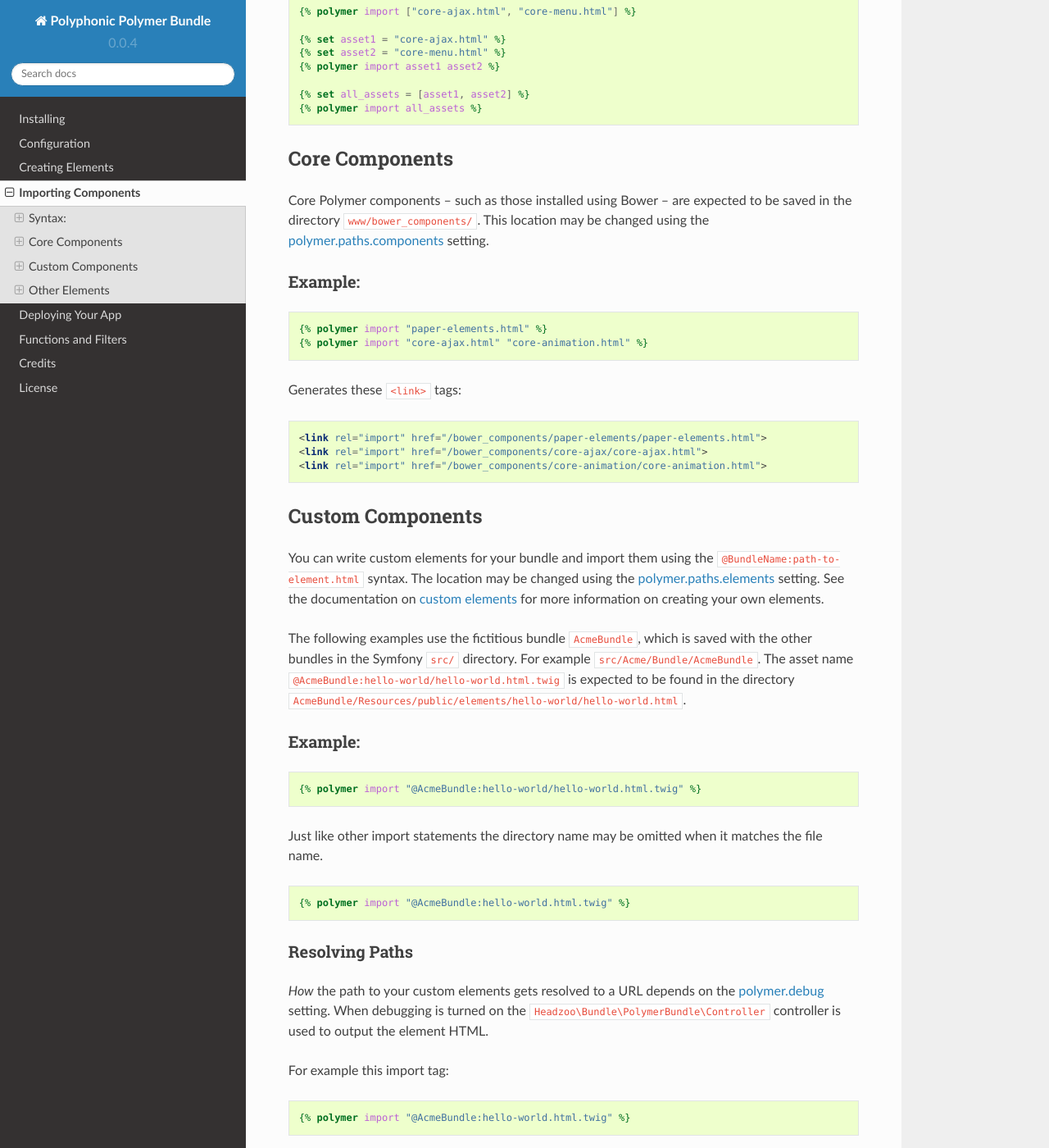
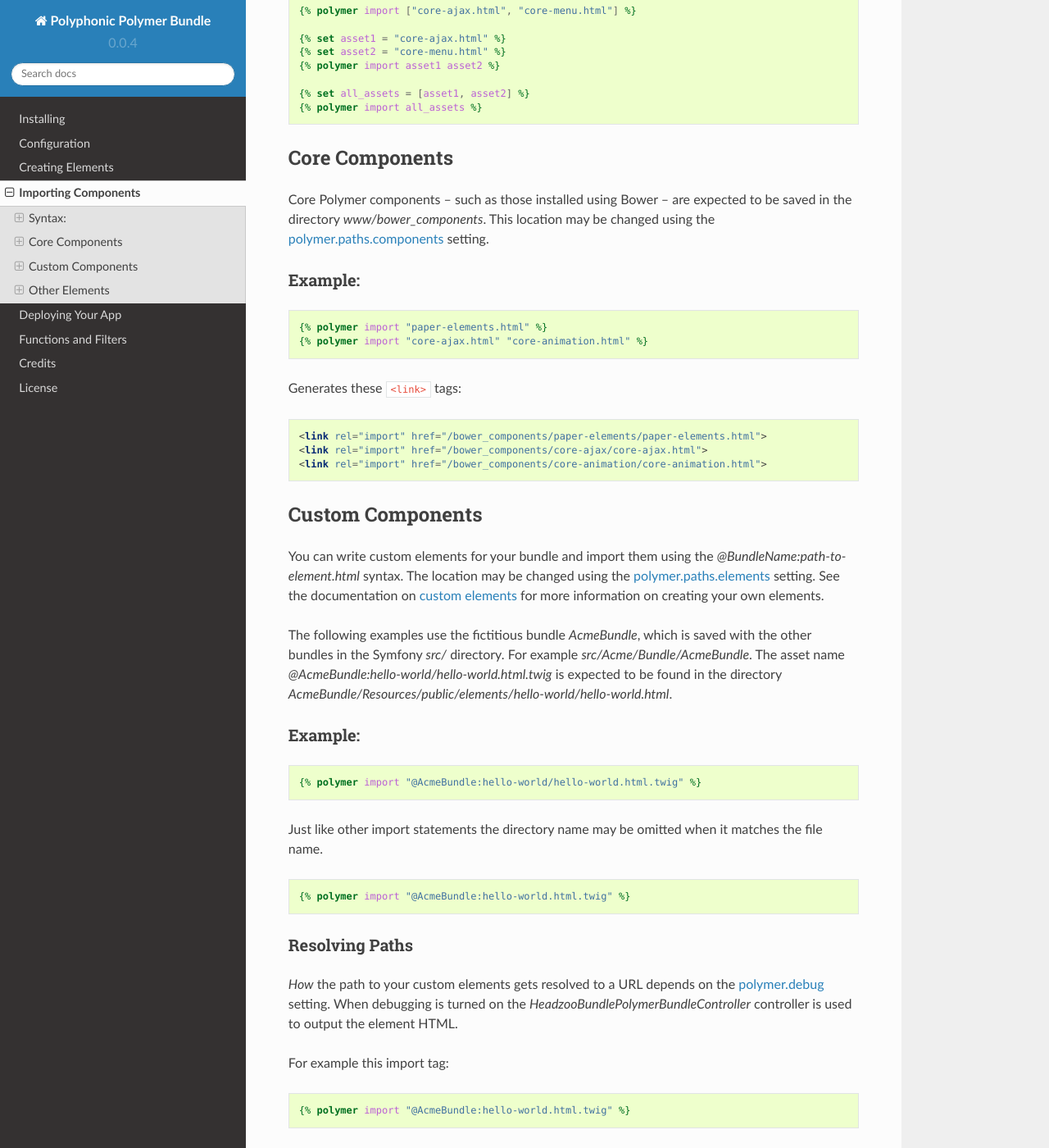
Before and after one commit to headzoo/polymer-bundle, a Sphinx documentation site: the page built from Resources/doc/importing.rst, in a window 1280 px wide and 1400 px high, scrolled down 1126 px. Shown: the whole window at 82% size. Built offline with Sphinx 7.4.7 and the Read the Docs theme 2.0.0, drawn with Linux system fonts in a browser that asks for light colours.

Commit message:
Updated docs
[ci skip]

```diff
--- a/Resources/doc/conf.py
+++ b/Resources/doc/conf.py
@@ -19,6 +19,7 @@
 extensions = [
     'sphinx.ext.autodoc',
     'sphinx.ext.ifconfig',
+    'sphinxcontrib.inlinesyntaxhighlight'
 ]
 
 project = u'Polyphonic Polymer Bundle'
--- a/Resources/doc/importing.rst
+++ b/Resources/doc/importing.rst
@@ -23,7 +25,7 @@
     {% polymer import "paper-elements/paper-elements.html" %}
 
 The asset directory name may be omitted when the file name (minus the
-``.html``) and directory name are the same. The above statement could
+*.html*) and directory name are the same. The above statement could
 also be written like this. This is the preferred format, and the format
 used through most of the documentation.
 
@@ -71,7 +73,7 @@
 ---------------
 
 Core Polymer components -- such as those installed using Bower -- are
-expected to be saved in the directory ``www/bower_components/``. This
+expected to be saved in the directory *www/bower_components*. This
 location may be changed using the
 `polymer.paths.components <configuration.rst#pathscomponents>`__ setting.
 
@@ -95,17 +97,17 @@
 -----------------
 
 You can write custom elements for your bundle and import them using the
-``@BundleName:path-to-element.html`` syntax. The location may be changed
+*@BundleName:path-to-element.html* syntax. The location may be changed
 using the `polymer.paths.elements <configuration.rst#pathselements>`__
 setting. See the documentation on `custom elements <custom.rst>`__ for
 more information on creating your own elements.
 
-The following examples use the fictitious bundle ``AcmeBundle``, which
-is saved with the other bundles in the Symfony ``src/`` directory. For
-example ``src/Acme/Bundle/AcmeBundle``. The asset name
-``@AcmeBundle:hello-world/hello-world.html.twig`` is expected to be
+The following examples use the fictitious bundle *AcmeBundle*, which
+is saved with the other bundles in the Symfony *src/* directory. For
+example *src/Acme/Bundle/AcmeBundle*. The asset name
+*@AcmeBundle:hello-world/hello-world.html.twig* is expected to be
 found in the directory
-``AcmeBundle/Resources/public/elements/hello-world/hello-world.html``.
+*AcmeBundle/Resources/public/elements/hello-world/hello-world.html*.
 
 Example:
 ^^^^^^^^
@@ -126,7 +128,7 @@
 
 *How* the path to your custom elements gets resolved to a URL depends on
 the `polymer.debug <configuration.rst#debug>`__ setting. When debugging
-is turned on the ``Headzoo\Bundle\PolymerBundle\Controller`` controller
+is turned on the *Headzoo\Bundle\PolymerBundle\Controller* controller
 is used to output the element HTML.
 
 For example this import tag:
@@ -165,8 +167,8 @@
 --------------
 
 Sometimes you may need to import an element a full URL or relative path.
-You can do that by starting the asset name with a ``/`` character, or
-``http://``, or ``https://``.
+You can do that by starting the asset name with a */* character, or
+*http://*, or *https://*.
 
 Example:
 ^^^^^^^^
--- a/Resources/doc/installing.rst
+++ b/Resources/doc/installing.rst
@@ -12,7 +12,7 @@
 Installing
 ----------
 
-Add ``headzoo/polymer-bundle`` to your composer.json requirements.
+Add *headzoo/polymer-bundle* to your composer.json requirements.
 
 .. sourcecode:: json
 
@@ -39,7 +39,7 @@
         }
     }
 
-Add the following route to your ``app/config/routing_dev.yml`` file.
+Add the following route to your *app/config/routing_dev.yml* file.
 
 .. sourcecode:: yaml
 
--- /dev/null
+++ b/Resources/doc/requirements.txt
@@ -0,0 +1 @@
+sphinxcontrib-inlinesyntaxhighlight
```
Also changed, not shown: other parts of Resources/doc/importing.rst (+2 -0 lines), Resources/doc/configuration.rst (+11 -9 lines), Resources/doc/custom.rst (+9 -7 lines), Resources/doc/index.rst (+5 -3 lines).
